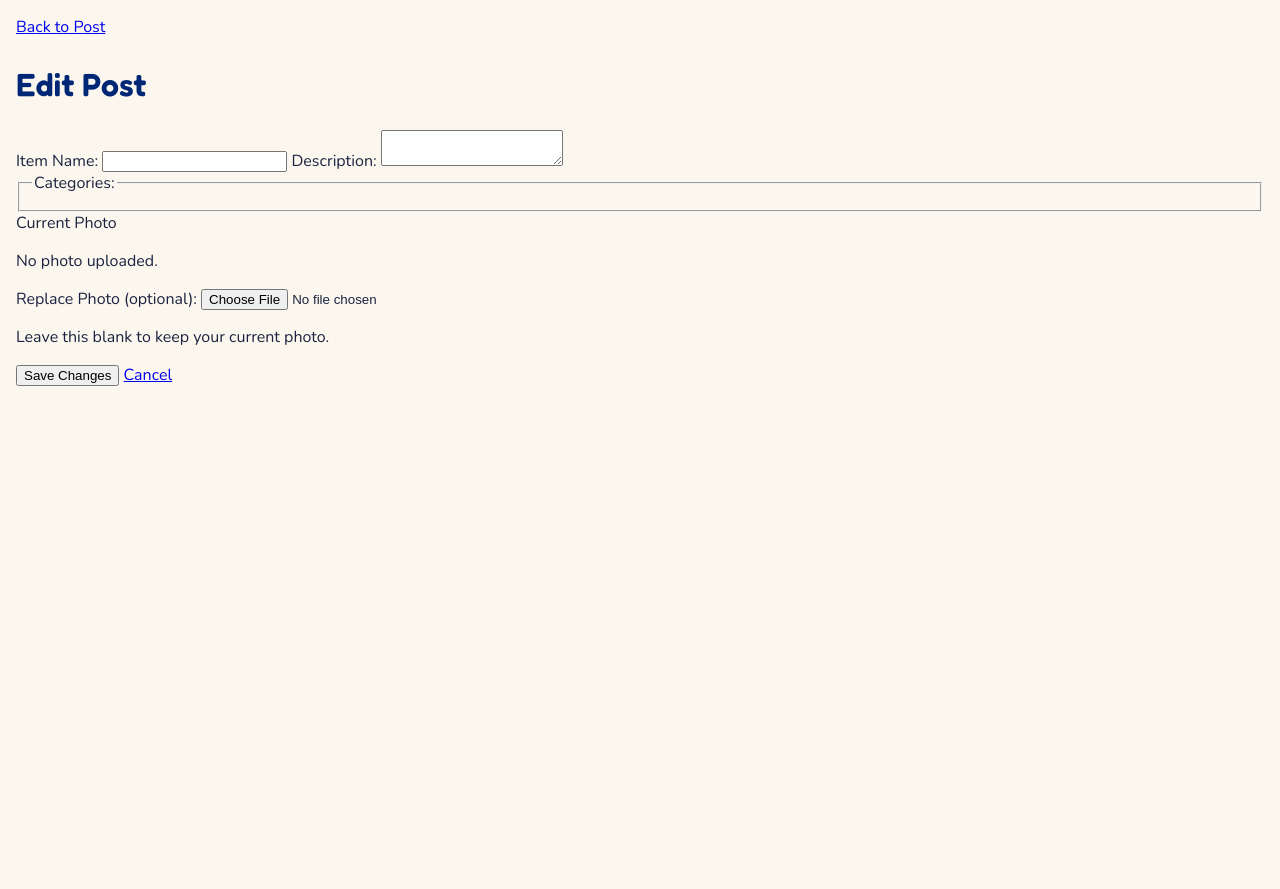
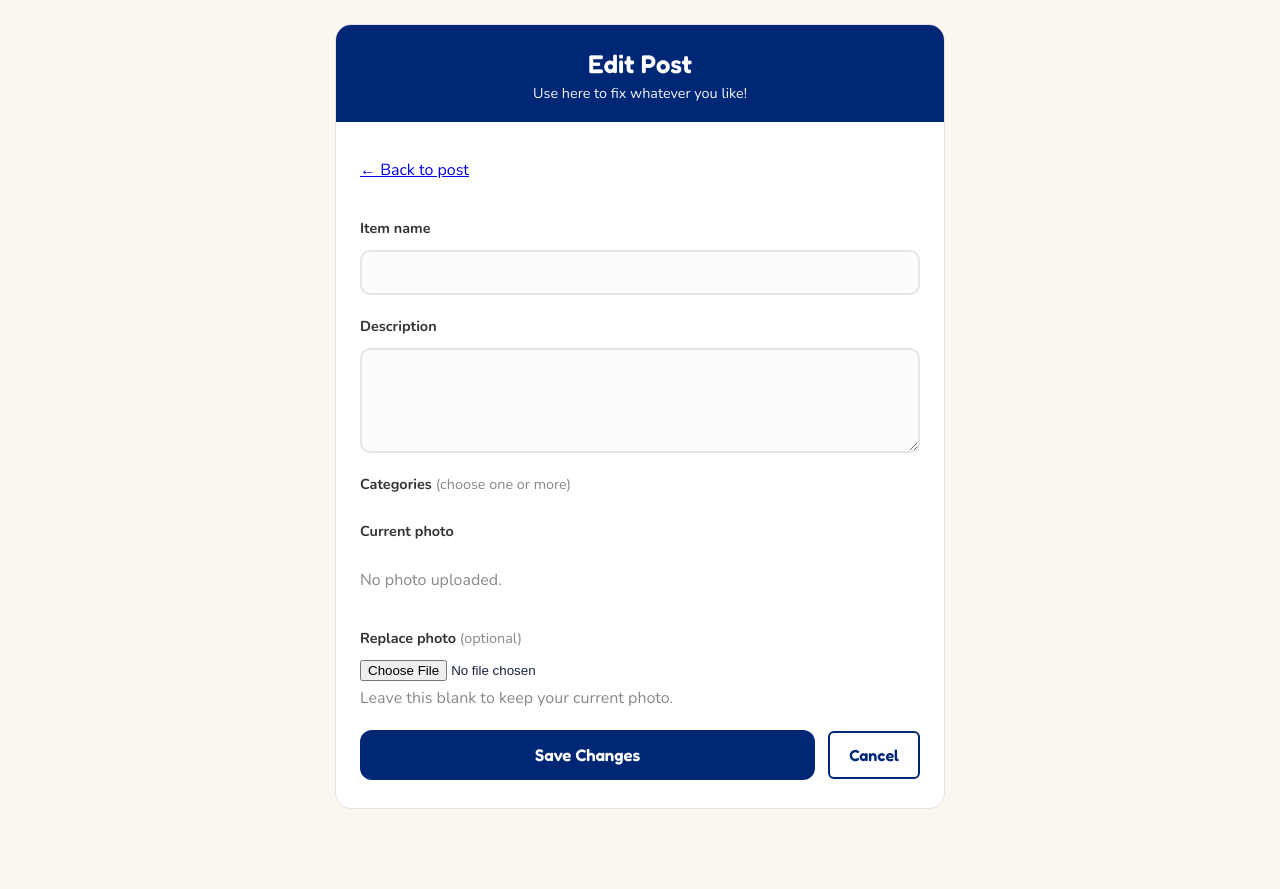
Before and after one commit to Fakhadova/wellesley-free-finds, a Flask app: template templates/edit_post.html in a window 1280 px wide. Shown: the part 115-1004 px from the top of the page. Before the commit the page ends 501 px from the top, so only its background shows below. Run offline with Flask 3, Linux system fonts and the light colour scheme; the template is opened without the code that fills it, so the values that code supplies are empty.

Commit message:
Added CSS for edit post and fixed button bug!

```diff
--- a/app.py
+++ b/app.py
@@ -438,6 +438,7 @@ def edit_post(pid):
         if request.method == 'GET':
             return render_template(
                 'edit_post.html',
+                page_title = 'Edit Post',
                 post = post,
                 categories = CATEGORIES,
                 form = {},
--- a/query.py
+++ b/query.py
@@ -179,10 +179,10 @@ def search_posts(conn, keyword, post_type, sort):
                          left join picfile f using (pid)
             where p.is_deleted = 0
               and p.status not in ('Completed', 'Fulfilled')
-              and (p.title like %s or p.description like %s)
+              and p.title like %s
               and (%s = '' or p.post_type = %s)
             order by p.posted_at asc
-        ''', [search, search, post_type, post_type])
+        ''', [search, post_type, post_type])
     else:
         curs.execute('''
             select p.pid, p.uid, u.username, p.post_type, p.title,
@@ -192,10 +192,10 @@ def search_posts(conn, keyword, post_type, sort):
                          left join picfile f using (pid)
             where p.is_deleted = 0
               and p.status not in ('Completed', 'Fulfilled')
-              and (p.title like %s or p.description like %s)
+              and p.title like %s
               and (%s = '' or p.post_type = %s)
             order by p.posted_at desc
-        ''', [search, search, post_type, post_type])
+        ''', [search, post_type, post_type])
     return curs.fetchall()
 
 
--- a/static/style.css
+++ b/static/style.css
@@ -576,7 +576,86 @@ nav button:hover, button:focus, nav a:hover, nav a:focus {
     margin: 0;
 }
 
-.profile-post-card .post-actions a,
-.profile-post-card .post-actions button {
-    font-size: 0.7em;
+
+/* ===================== small action buttons =====================
+   used on profile (Edit, Mark Fulfilled, Delete, Accept, ...) and
+   the edit form. add class="btn", plus btn-primary or btn-danger */
+.btn {
+    display: inline-block;
+    padding: 0.35em 0.8em;
+    border: 2px solid var(--color-header);
+    border-radius: 6px;
+    background-color: white;
+    color: var(--color-header);
+    font-family: var(--font-heading);
+    font-size: 0.8rem;
+    font-weight: 600;
+    text-decoration: none;
+    cursor: pointer;
 }
+.btn:hover, .btn:focus {
+    background-color: #e8f1fb;
+}
+.btn-primary {
+    background-color: var(--color-header);
+    color: white;
+}
+.btn-primary:hover, .btn-primary:focus {
+    background-color: #001a52;
+}
+.btn-danger {
+    border-color: var(--color-alert);
+    color: var(--color-alert);
+}
+.btn-danger:hover, .btn-danger:focus {
+    background-color: #fdecea;
+}
+
+/* "Requested Items and Offers Made": each grid cell holds a card AND a
+   cancel/withdraw button, so stack them in a column inside the cell
+   (otherwise the button hangs out of the cell into the next heading) */
+.my_interest_list .card-grid > li {
+    display: flex;
+    flex-direction: column;
+}
+.my_interest_list .card {
+    height: auto;
+    flex: 1;
+}
+.my_interest_list {
+    margin-bottom: 1.5em;
+}
+.card-actions {
+    margin: 6px 0 0;
+}
+
+/* accept/decline sit next to each other on the same line */
+.interest-list li {
+    margin-bottom: 0.5em;
+}
+.interest-list form {
+    display: inline;
+    margin-left: 0.3em;
+}
+
+/* edit form */
+.current-photo {
+    max-width: 100%;
+    max-height: 220px;
+    border-radius: 10px;
+    border: 1px solid #e3e3e3;
+    align-self: flex-start;
+}
+.form-actions {
+    display: flex;
+    align-items: center;
+    gap: 0.8em;
+}
+.form-actions .submit-btn {
+    flex: 1;
+    margin-top: 0;
+}
+.form-actions .btn {
+    font-size: 1rem;
+    padding: 0.75em 1.2em;
+}
--- a/templates/edit_post.html
+++ b/templates/edit_post.html
@@ -1,62 +1,69 @@
-<!-- Edit an existing Request post, including its details.-->
-{%extends "base.html" %}
+<!-- Edit an existing Request post, including its details. -->
+{% extends "base.html" %}
 
 {% block main_content %}
-<article class="post-detail">
-    <p>
-        <a href = "{{url_for('post_detail', pid = post.pid)}}">
-            Back to Post </a>
-    </p>
+<div class="create-wrap">
+<form class="create-card" method="POST" action="{{ url_for('edit_post', pid=post.pid) }}"
+      enctype="multipart/form-data">
 
+  <header class="create-header">
     <h1>Edit Post</h1>
-    <form method="POST" action="{{ url_for('edit_post', pid=post.pid) }}"
-    enctype="multipart/form-data">
+    <p>Use here to fix whatever you like!</p>
+  </header>
 
-        <label for="title">Item Name:</label>
-        <input type="text" id="title" name="title" value="{{form.get('title', post.title)}}"
-        maxlength = "100" required>
+  <p><a href="{{ url_for('post_detail', pid=post.pid) }}">&larr; Back to post</a></p>
 
-        <label for="description">Description:</label>
-        <textarea id="description" name="description" maxlength = "500"
-        required> {{ form.get('description', post.description) }}</textarea>
 
-        <fieldset>
-            <legend> Categories:</legend>
-            {% for value, label in categories.items() %}
-            <label>
-                <input type = "checkbox"
-                name = "category"
-                value = "{{value}}"
-                {% if value in chosen %} checked {%endif%}>
-            {{label}} </label>
-        {%endfor%}
-    </fieldset>
+  <div class="field">
+    <label class="field-label" for="title">Item name</label>
+    <input type="text" id="title" name="title" maxlength="100" required
+           value="{{ form.get('title', post.title) }}">
+  </div>
 
-    <label>Current Photo </label>
+
+  <div class="field">
+    <label class="field-label" for="description">Description</label>
+    <textarea id="description" name="description" maxlength="500" rows="4"
+              required>{{ form.get('description', post.description) }}</textarea>
+  </div>
+
+
+  <fieldset class="field">
+    <legend class="field-label">Categories <span class="hint">(choose one or more)</span></legend>
+    <div class="chip-picker">
+      {% for value, label in categories.items() %}
+      <label class="chip-option">
+        <input type="checkbox" name="category" value="{{ value }}"
+               {% if value in chosen %}checked{% endif %}>
+        <span>{{ label }}</span>
+      </label>
+      {% endfor %}
+    </div>
+  </fieldset>
+
+
+  <div class="field">
+    <span class="field-label">Current photo</span>
     {% if post.photo_filename %}
-    <p>
-        <img src = "{{url_for('uploaded_photo', filename = post.photo_filename)}}"
-        alt = "Current photo"
-        style = "max-width: 100%; max-height: 200px;">
-    </p>
-    {%else%}
-    <p> No photo uploaded.</p>
-    {%endif%}
+      <img class="current-photo"
+           src="{{ url_for('uploaded_photo', filename=post.photo_filename) }}"
+           alt="Current photo of {{ post.title }}">
+    {% else %}
+      <p class="hint">No photo uploaded.</p>
+    {% endif %}
+  </div>
 
-    <label for="photo">Replace Photo (optional):</label>
-        <input type="file"
-               id="photo"
-               name="photo"
-               accept="image/jpeg,image/png,image/gif,image/webp">
+  <div class="field">
+    <label class="field-label" for="photo">Replace photo <span class="hint">(optional)</span></label>
+    <input type="file" id="photo" name="photo"
+           accept="image/jpeg,image/png,image/gif,image/webp">
+    <span class="hint">Leave this blank to keep your current photo.</span>
+  </div>
 
-        <p>Leave this blank to keep your current photo.</p>
-
-        <button type="submit">Save Changes</button>
-
-        <a href="{{ url_for('post_detail', pid=post.pid) }}">
-            Cancel
-        </a>
-
-    </form>
-</article>
+  <div class="form-actions">
+    <button type="submit" class="submit-btn">Save Changes</button>
+    <a href="{{ url_for('post_detail', pid=post.pid) }}" class="btn">Cancel</a>
+  </div>
+</form>
+</div>
 {% endblock %}
```
Also changed, not shown: templates/profile.html (+6 -6 lines).
